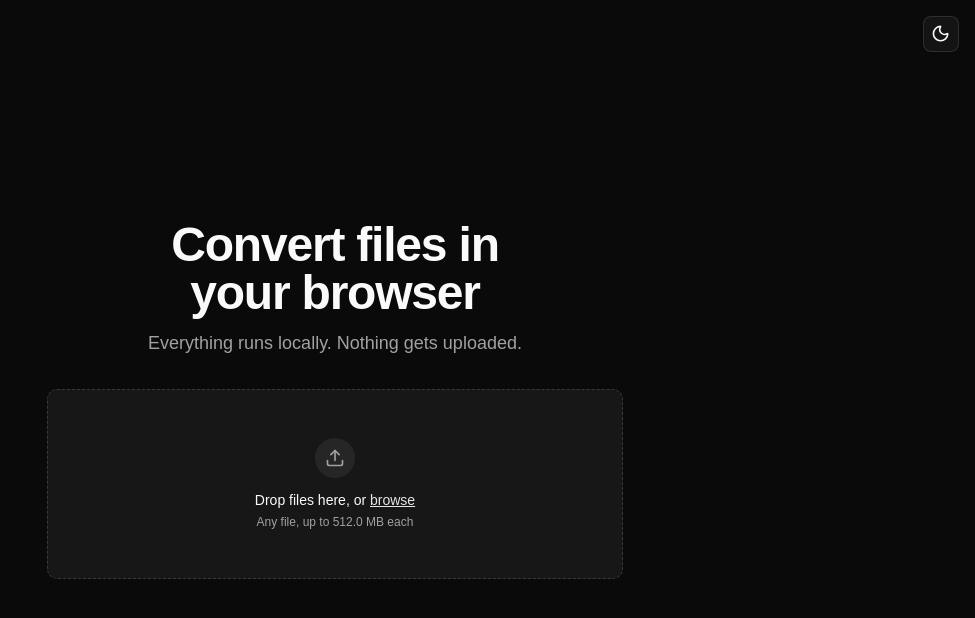
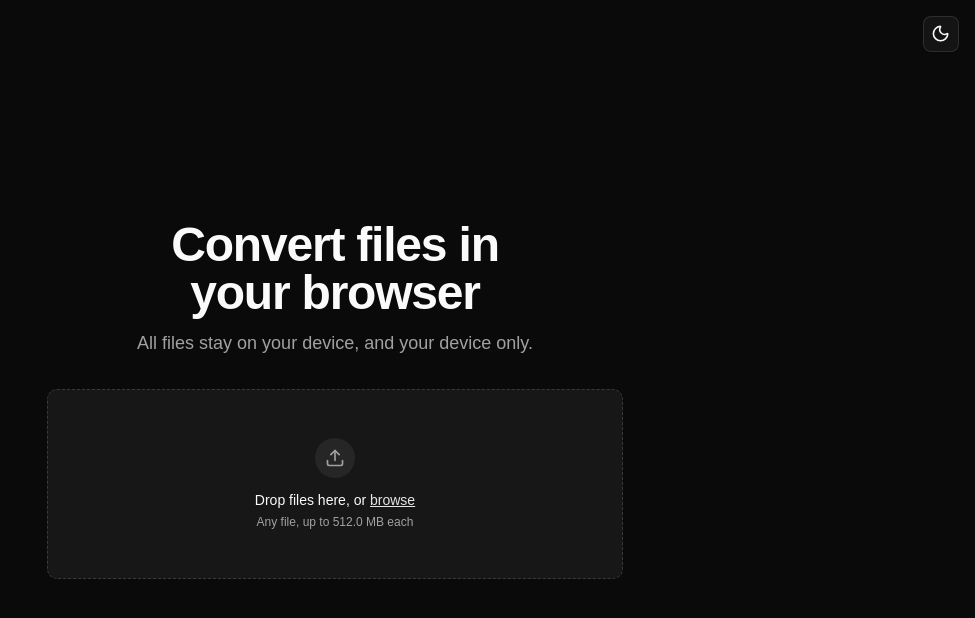
Before and after one commit to Hemki/client-converter, a React (Vite) app: page / in a window 1280 px wide. Shown: the top 618 px of the page, without its empty margins (305-1280 px from the left). Built offline with nearby package versions, Linux system fonts and the light colour scheme.

Commit message:
chore: phrasing

```diff
--- a/src/pages/Dashboard.tsx
+++ b/src/pages/Dashboard.tsx
@@ -11,7 +11,7 @@ export function Dashboard() {
           Convert files in your browser
         </h1>
         <p className="text-lg text-pretty text-muted-foreground">
-          Everything runs locally. Nothing gets uploaded.
+          All files stay on your device, and your device only.
         </p>
       </div>
 
```
